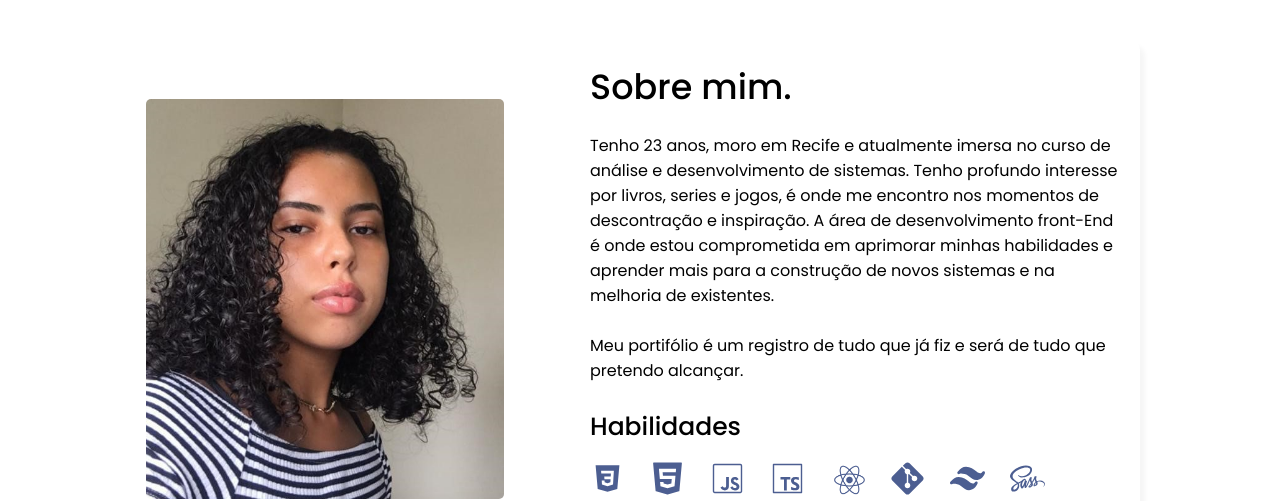
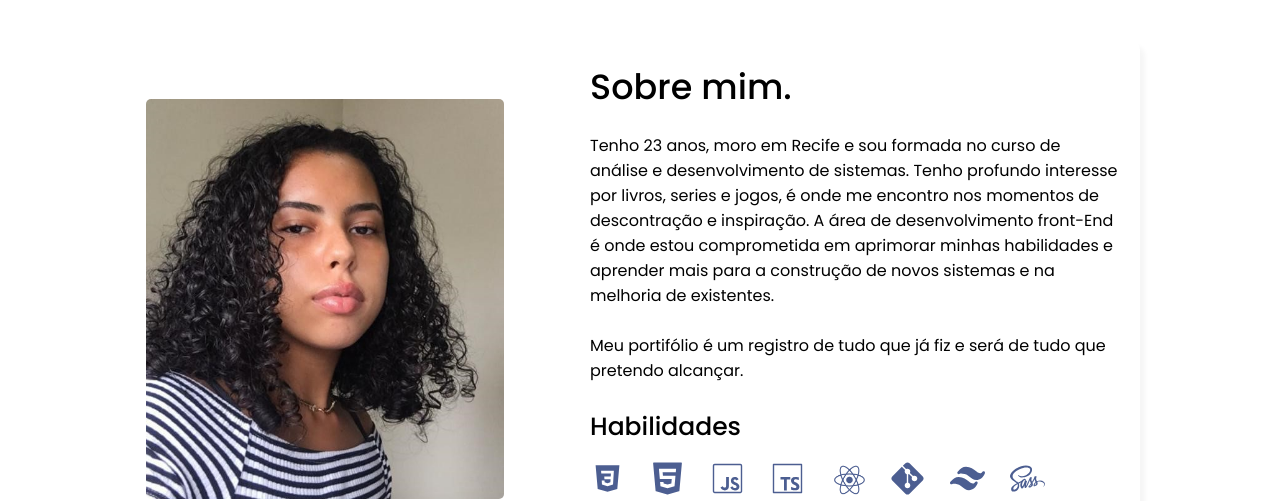
Before and after one commit to Karolayne-silva/meu-portifolio-karolayne, a React (Create React App) app: page / in a window 1280 px wide. Shown: the part 840-1341 px from the top of the page. Built offline with nearby package versions, Linux system fonts and the light colour scheme.

Commit message:
atualização do texto sobre mim

```diff
--- a/src/components/Sobre.js
+++ b/src/components/Sobre.js
@@ -22,7 +22,7 @@ export default function Sobre() {
           <div className="descricao">
             <h2>Sobre mim.</h2>
             <p>
-              Tenho 23 anos, moro em Recife e atualmente imersa no curso de
+              Tenho 23 anos, moro em Recife e sou formada no curso de
               análise e desenvolvimento de sistemas. Tenho profundo interesse
               por livros, series e jogos, é onde me encontro nos momentos de
               descontração e inspiração. A área de desenvolvimento front-End é
```
